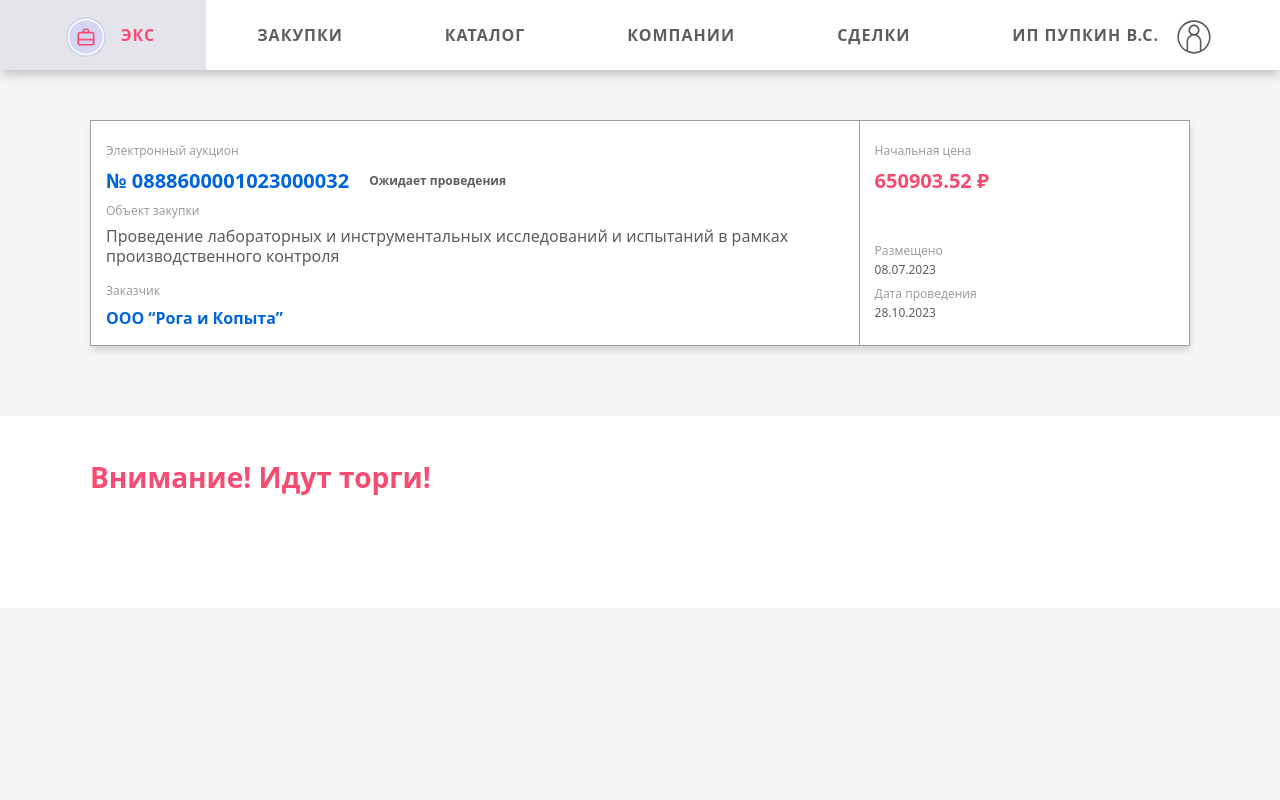
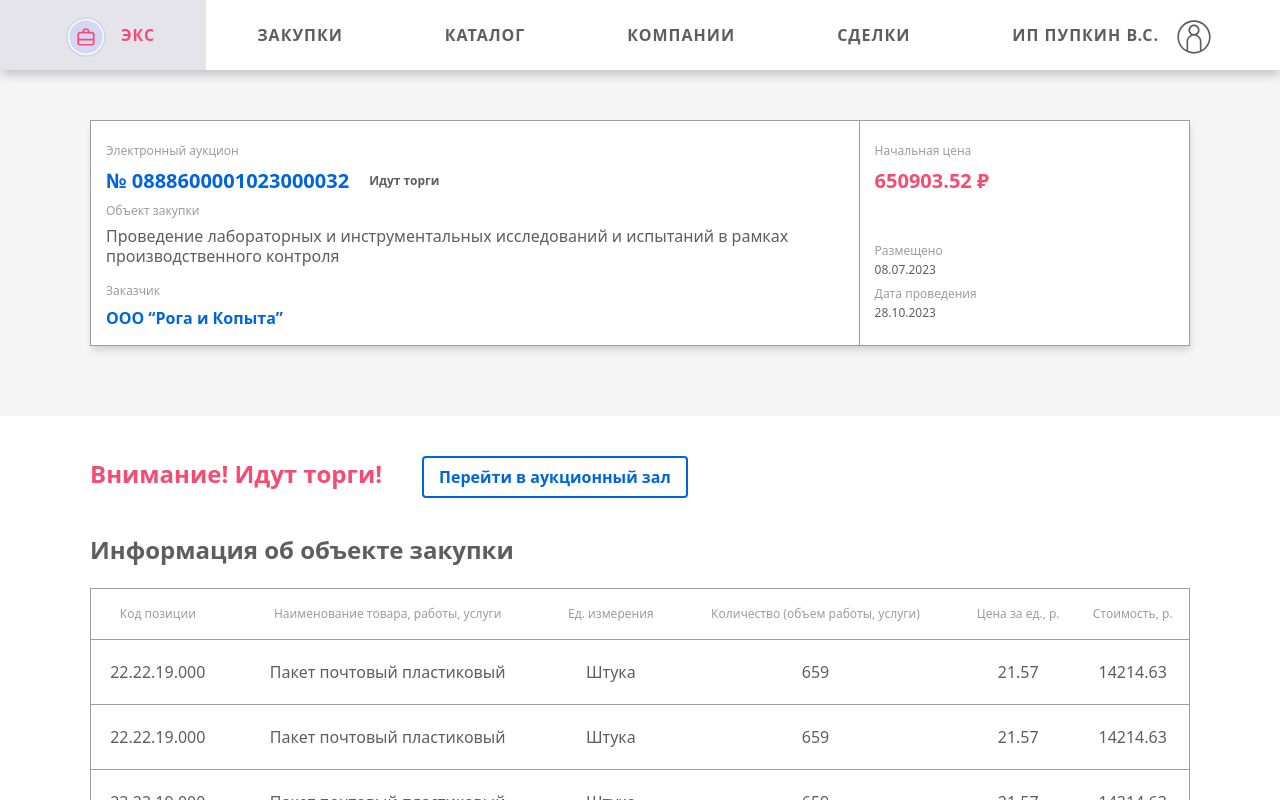
Before and after one commit to iberis18/ElectronicCommercialTransactions, a React (Vite) app in the folder ECT/reactapp/: page /purchase/1 in a window 1280 px wide. Built offline with nearby package versions, Linux system fonts and the light colour scheme; no server answers.

Commit message:
таблица товаров в закупке

```diff
--- a/ECT/reactapp/src/api/serializers/commoditySerializer.js
+++ b/ECT/reactapp/src/api/serializers/commoditySerializer.js
@@ -3,10 +3,12 @@ export const commoditySerializer = (response) => {
     // ...response,
     id: response.id || 1,
     okpd2: response.okpd2 || "22.22.19.000",
-    name: response.name || "name of object comodity",
-    unit: response.unit || "штука",
-    quantity: response.quantity || 100.00,
-    price: response.prise || 100.00,
-    cost: (response.quantity && response.prise) ? response.quantity * response.prise : 100.00 * 100.00,
+    name: response.name || "Пакет почтовый пластиковый",
+    unit: response.unit || "Штука",
+    quantity: response.quantity || 659.00,
+    price: response.prise || 21.57,
+    cost: (response.quantity && response.prise)
+      ? (response.quantity * response.prise).toFixed(2)
+      : (659.00 * 21.57).toFixed(2),
   };
 };
--- a/ECT/reactapp/src/api/serializers/purchaseSerializer.js
+++ b/ECT/reactapp/src/api/serializers/purchaseSerializer.js
@@ -14,7 +14,7 @@ export const purchaseSerializer = (response) => {
     commodity: response.commodity && response.commodity?.length > 0 ?
         response.commodity.map((elem) => commoditySerializer(elem)) : [],
     documents: response.documents || [],
-    stage: response.stage || STAGES_ID.WAITS,
+    stage: response.stage || STAGES_ID.ONGOING,
     type: response.type || PURCHASE_TYPE.AUCTION,
   };
 };
--- a/ECT/reactapp/src/colors.sass
+++ b/ECT/reactapp/src/colors.sass
@@ -1,8 +1,10 @@
 $coral: #F64C72
 $light-gray: #9D9D9D
 $blue-light-gray: #e5e4ea
+$blue-light-gray-optical: #e5e4ea5a
 $gray: #5E5E5E
 $blue: #0065DD
+$dark-blue: #044da7
 $background-gray: #F5F5F5
 $light-puprle: #D5D5F4
 $white: #FFFFFF
--- a/ECT/reactapp/src/components/cardPurchaseElement/CardPurchaseElement.jsx
+++ b/ECT/reactapp/src/components/cardPurchaseElement/CardPurchaseElement.jsx
@@ -4,19 +4,7 @@ import { TRANSLATED_PURCHASE_TYPE, TRANSLATED_STAGES } from '../../const';
 import { formattingDateToString } from '../../helper';
 
 export const CardPurchaseElement = (props) => {
-  const item = {
-    id: props.element.id,
-    number: props.element.number,
-    name: props.element.name,
-    customer: props.element.customer,
-    startCost: props.element.startCost,
-    postingDate: props.element.postingDate,
-    dateOfAuction: props.element.dateOfAuction,
-    commodity: props.element.commodity,
-    documents: props.element.documents,
-    stage: props.element.stage,
-    type: props.element.type,
-  };
+  const item = props.element;
   const disableLink = props.disableLink || false;
 
   //todo make tooltip
--- a/ECT/reactapp/src/components/cardPurchaseElement/CardPurchaseElement.sass
+++ b/ECT/reactapp/src/components/cardPurchaseElement/CardPurchaseElement.sass
@@ -42,6 +42,8 @@
     display: inline-block
     line-height: $line-height
     vertical-align: middle
+    &:hover
+      color: $dark-blue
 
   &__disable-link
     pointer-events: none
@@ -72,6 +74,8 @@
       weight: $font-weight-semibold
       size: $normal-font-size
     margin: 0
+    &:hover
+      color: $dark-blue
 
   &__cost
     color: $coral
--- a/ECT/reactapp/src/components/filter/Filter.sass
+++ b/ECT/reactapp/src/components/filter/Filter.sass
@@ -19,7 +19,7 @@
     color: $white
     font:
       weight: $font-weight-semibold
-    border-radius: 4px
+    border-radius: $button-border-radius
     border: none
     padding: $button-padding $small-element-padding $button-padding $small-element-padding
 
--- a/ECT/reactapp/src/components/home/Home.sass
+++ b/ECT/reactapp/src/components/home/Home.sass
@@ -21,14 +21,14 @@
 
   &__title-gray
     font:
-      size: $giant-gont-size
+      size: $giant-font-size
       weight: $font-weight-bold
     color: $light-gray
     margin: 0
 
   &__title-coral
     font:
-      size: $giant-gont-size
+      size: $giant-font-size
       weight: $font-weight-bold
     color: $coral
     margin: 0
--- /dev/null
+++ b/ECT/reactapp/src/components/purchases/commodity/CommodityTabel.jsx
@@ -0,0 +1,40 @@
+import React, { useEffect, useState } from 'react';
+import './CommodityTabel.sass'
+
+export const CommodityTabel = (props) => {
+  const commodityList = props.commodityList || [];
+
+  return (
+    <>
+      <table className='commodity-tabel'>
+        <thead>
+          <tr>
+            <th>Код позиции</th>
+            <th>Наименование товара, работы, услуги</th>
+            <th>Ед. измерения</th>
+            <th>Количество (объем работы, услуги)</th>
+            <th>Цена за ед., р.</th>
+            <th>Стоимость, р.</th>
+          </tr>
+        </thead>
+        <tbody>
+        {
+          commodityList.map((item) =>
+            <tr className='elements'>
+              <td>{item.okpd2}</td>
+              <td>{item.name}</td>
+              <td>{item.unit}</td>
+              <td>{item.quantity}</td>
+              <td>{item.price}</td>
+              <td>{item.cost}</td>
+            </tr>
+          )
+        }
+        <tr className='total-sum'>
+          <td colSpan='6'>Итого: 14 991,15 ₽</td>
+        </tr>
+        </tbody>
+      </table>
+    </>
+  );
+};
--- /dev/null
+++ b/ECT/reactapp/src/components/purchases/commodity/CommodityTabel.sass
@@ -0,0 +1,35 @@
+@import '../../../colors.sass'
+@import '../../../const.sass'
+
+.commodity-tabel
+  width: 100%
+
+  thead
+    tr
+      border: $border-width solid $border-color
+      th
+        color: $light-gray
+        font:
+          size: $small-font-size
+          weight: $font-weight-regular
+        line-height: $big-line-height
+        text-align: center
+
+  tbody
+    tr.elements
+      border: $border-width solid $border-color
+      td
+        color: $gray
+        font-size: $normal-font-size
+        line-height: $giant-line-height
+        text-align: center
+
+    tr.total-sum
+      border: none
+      td
+        text-align: right
+        font:
+          size: $small-title-font-size
+          weight: $font-weight-semibold
+        color: $gray
+        line-height: $giant-line-height
--- a/ECT/reactapp/src/components/purchases/purchase/Purchase.jsx
+++ b/ECT/reactapp/src/components/purchases/purchase/Purchase.jsx
@@ -3,6 +3,8 @@ import React, { useEffect, useState } from 'react';
 import { getPurchase } from '../../../api/domains/purchasesApi';
 import { CardPurchaseElement } from '../../cardPurchaseElement/CardPurchaseElement';
 import './Purchase.sass';
+import { STAGES_ID } from '../../../const';
+import { CommodityTabel } from '../commodity/CommodityTabel';
 
 export const Purchase = () => {
   const { id } = useParams();
@@ -23,10 +25,12 @@ export const Purchase = () => {
         <CardPurchaseElement element={purchase} disableLink={true}/>
       </div>
       <div className='purchase-page__content'>
-        <div className='purchase-page__content__ongoing'>
-          <p className='purchase-page__content__title'>Внимание! Идут торги!</p>
+        <div className={`purchase-page__content__ongoing${purchase.stage === STAGES_ID.ONGOING ? '' : '-hidden'}`}>
+          <p className='purchase-page__content__ongoing__title'>Внимание! Идут торги!</p>
+          <button className='purchase-page__content__ongoing__button'>Перейти в аукционный зал</button>
         </div>
-
+        <p className='purchase-page__content__title'>Информация об объекте закупки</p>
+        <CommodityTabel commodityList={purchase.commodity}/>
       </div>
     </div>
   )
--- a/ECT/reactapp/src/components/purchases/purchase/Purchase.sass
+++ b/ECT/reactapp/src/components/purchases/purchase/Purchase.sass
@@ -12,23 +12,44 @@
     background: $white
     padding: $big-element-padding $big-page-indent $big-page-indent $big-page-indent
 
+    &__ongoing
+      margin-bottom: $after-element-margin
+
+      &-hidden
+        display: none
+
+      &__title
+        font:
+          size: $small-title-font-size
+          weight: $font-weight-semibold
+        display: inline-block
+        color: $coral
+        margin: 0
+        padding:
+          bottom: $element-padding
+          right: $big-element-padding
+
+      &__button
+        display: inline-block
+        background: $white
+        color: $blue
+        font:
+          weight: $font-weight-semibold
+        border:
+          radius: $button-border-radius
+          width: $button-border-width
+          style: solid
+          color: $blue
+        padding: $button-padding $small-element-padding $button-padding $small-element-padding
+
+        &:hover
+          // background: $blue-light-gray-optical
+          color: $dark-blue
+          border-color: $dark-blue
+
     &__title
       font:
-        size: $title-font-size
+        size: $small-title-font-size
         weight: $font-weight-semibold
-      display: inline-block
-      color: $coral
-      margin: 0
-      padding:
-        bottom: $element-padding
-
-    &__subtitle
-      font:
-        size: $subtitle-font-size
-        weight: $font-weight-semibold
-      color: $light-gray
-      display: inline-block
-      margin: 0
-      padding:
-        left: $element-padding
-        bottom: $element-padding
+      color: $gray
+      margin-bottom: $after-element-margin
--- a/ECT/reactapp/src/const.sass
+++ b/ECT/reactapp/src/const.sass
@@ -14,6 +14,7 @@ $smallest-element-padding: 10px
 $icon-size: 20px
 $big-icon-size: 40px
 
+$font-weight-regular: 400
 $font-weight-semibold: 600
 $font-weight-bold: 700
 $font-menu-size: 16px
@@ -22,12 +23,17 @@ $small-font-size: 12px
 $subtitle-font-size: 20px
 $normal-font-size: 16px
 $title-font-size: 28px
-$giant-gont-size: 48px
+$small-title-font-size: 24px
+$giant-font-size: 48px
 $line-height: 30px
 $small-line-height: 20px
+$big-line-height: 48px
+$giant-line-height: 62px
 
 $big-col: 70%
 $small-col: 30%
 $border-width: 1px
 
 $button-padding: 7px
+$button-border-radius: 4px
+$button-border-width: 2px
```
